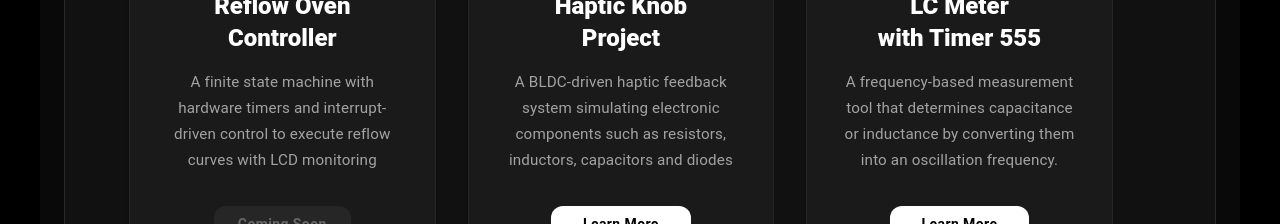
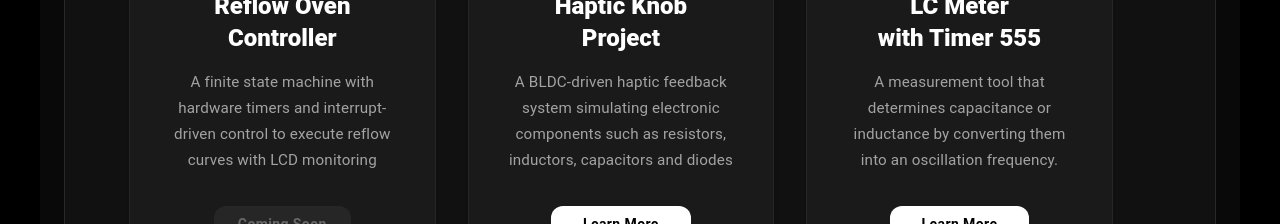
Before and after one commit to ttrieu2025/personal-website, a React (Vite) app: page /projects in a window 1280 px wide. Shown: the part 417-641 px from the top of the page. Built offline with nearby package versions, Linux system fonts and the light colour scheme.

Commit message:
fix: Simplify description of LC Meter project

```diff
--- a/src/Pages/Projects.jsx
+++ b/src/Pages/Projects.jsx
@@ -175,7 +175,7 @@ function Projects() {
               LC Meter <br/> with Timer 555
               </Typography>
               <Typography sx={{ color: 'rgba(255,255,255,0.6)', lineHeight: 1.7, fontSize: '0.95rem' }}>
-               A frequency-based measurement tool that determines capacitance or inductance by converting them into an oscillation frequency.</Typography>
+               A measurement tool that determines capacitance or inductance by converting them into an oscillation frequency.</Typography>
             </CardContent>
             <CardActions sx={{ p: 4, pt: 0 }}>
               <Button
```
